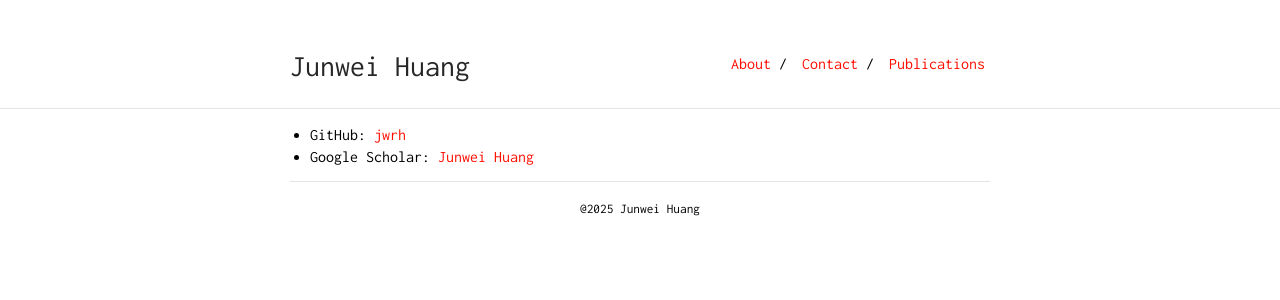
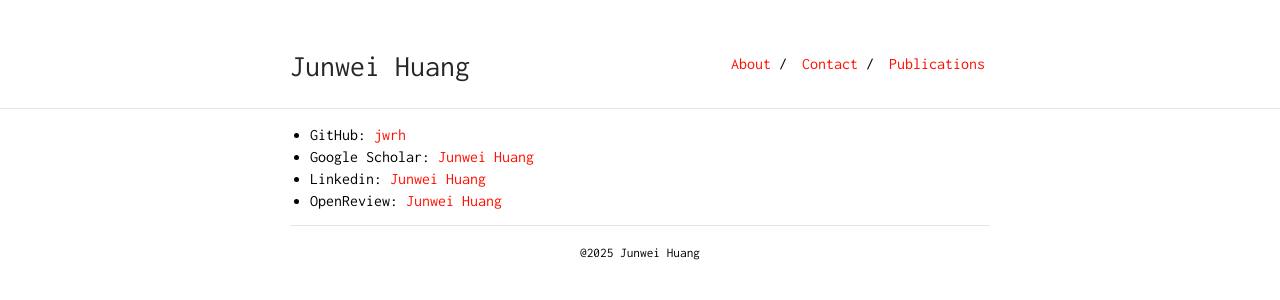
Before and after one commit to jwrh/jwrh.github.io, a Jekyll site: the page built from contact.md, in a window 1280 px wide. Shown: the top 300 px of the page. Built offline with Jekyll 4.4.1, drawn with Linux system fonts in a browser that asks for light colours.

Commit message:
Add LinkedIn and OpenReview links to contact.md

```diff
--- a/contact.md
+++ b/contact.md
@@ -5,3 +5,5 @@ permalink: /contact/
 
 * GitHub: [jwrh](https://github.com/jwrh)
 * Google Scholar: [Junwei Huang](https://scholar.google.com/citations?user=XDKbC3QAAAAJ&hl=en)
+* Linkedin: [Junwei Huang](https://www.linkedin.com/in/junwei-huang-jwrh/)
+* OpenReview: [Junwei Huang](https://openreview.net/profile?id=%7EJUNWEI_HUANG1)
```
